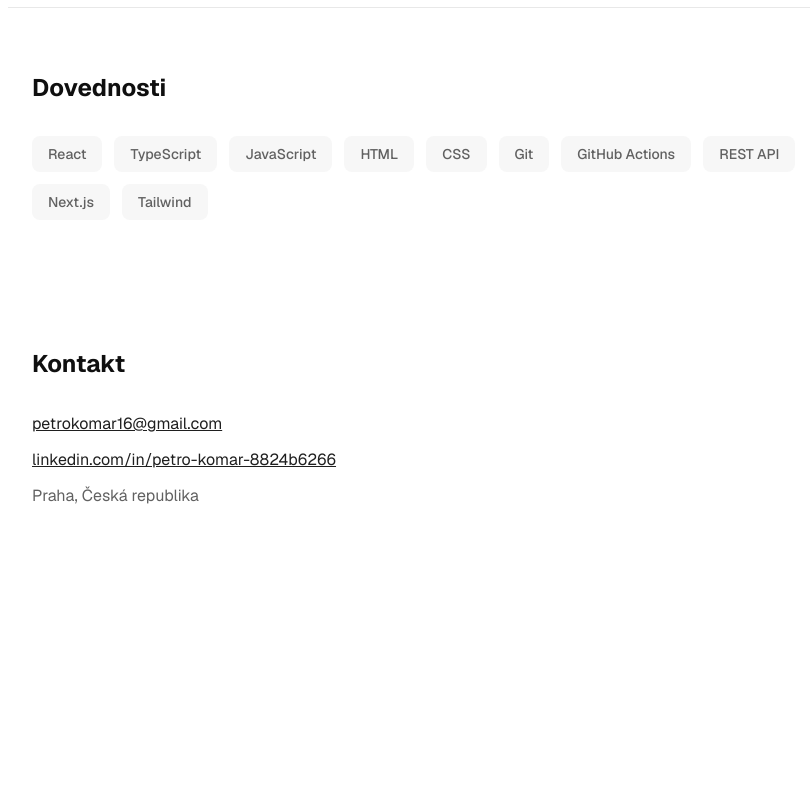
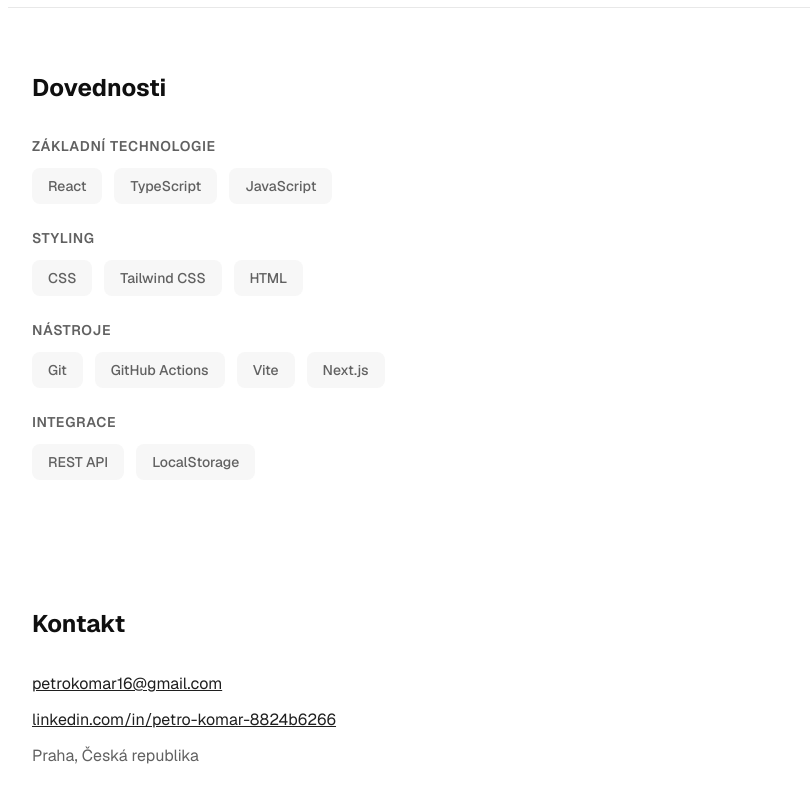
Before and after one commit to LazyTanakaS/Next.js-, a Next.js app: page / in a window 1280 px wide. Shown: the part 1564-2364 px from the top of the page, without its empty margins (184-994 px from the left). Before the commit the page ends 2136 px from the top, so only its background shows below. Built offline with nearby package versions, Linux system fonts and the light colour scheme.

Commit message:
Add skill categories and refactor SkillSection component for improved structure

```diff
--- a/app/components/SkillSections.tsx
+++ b/app/components/SkillSections.tsx
@@ -8,23 +8,45 @@ export default function SkillSection() {
   const { lang } = useLang();
   const t = translations[lang];
 
+  const skillGroups = [
+    {
+      category: t.skills.categories.core,
+      skills: ["React", "TypeScript", "JavaScript"],
+    },
+    {
+      category: t.skills.categories.styling,
+      skills: ["CSS", "Tailwind CSS", "HTML"],
+    },
+    {
+      category: t.skills.categories.tools,
+      skills: ["Git", "GitHub Actions", "Vite", "Next.js"],
+    },
+    {
+      category: t.skills.categories.integration,
+      skills: ["REST API", "LocalStorage"],
+    },
+  ];
+
   return (
     <section id="skills" className="max-w-4xl mx-auto px-6 py-16">
       <h2 className="mb-8 text-2xl font-bold text-text-strong">
         {t.sections.skills}
       </h2>
 
-      <div className="flex flex-wrap gap-3">
-        <SkillBadge skill="React" />
-        <SkillBadge skill="TypeScript" />
-        <SkillBadge skill="JavaScript" />
-        <SkillBadge skill="HTML" />
-        <SkillBadge skill="CSS" />
-        <SkillBadge skill="Git" />
-        <SkillBadge skill="GitHub Actions" />
-        <SkillBadge skill="REST API" />
-        <SkillBadge skill="Next.js" />
-        <SkillBadge skill="Tailwind" />
+      <div className="space-y-6">
+        {skillGroups.map((group) => (
+          <div key={group.category}>
+            <h3 className="mb-3 text-sm font-semibold uppercase tracking-wider text-text-muted">
+              {group.category}
+            </h3>
+
+            <div className="flex flex-wrap gap-3">
+              {group.skills.map((skill) => (
+                <SkillBadge key={skill} skill={skill} />
+              ))}
+            </div>
+          </div>
+        ))}
       </div>
     </section>
   );
--- a/app/i18n/translations.ts
+++ b/app/i18n/translations.ts
@@ -39,6 +39,14 @@ export const translations = {
         title: "Quiz App",
         description:
           "SPA kvíz s Open Trivia DB API, časovačem, kategoriemi a historií výsledků v localStorage.",
+      },
+    },
+    skills: {
+      categories: {
+        core: "Základní technologie",
+        styling: "Styling",
+        tools: "Nástroje",
+        integration: "Integrace",
       },
     },
     contact: {
@@ -86,6 +94,14 @@ export const translations = {
           "SPA quiz app using Open Trivia DB API with timer, categories and localStorage score history.",
       },
     },
+    skills: {
+      categories: {
+        core: "Core Technologies",
+        styling: "Styling",
+        tools: "Tools",
+        integration: "Integration",
+      },
+    },
     contact: {
       title: "Contact",
       location: "Prague, Czech Republic",
```
